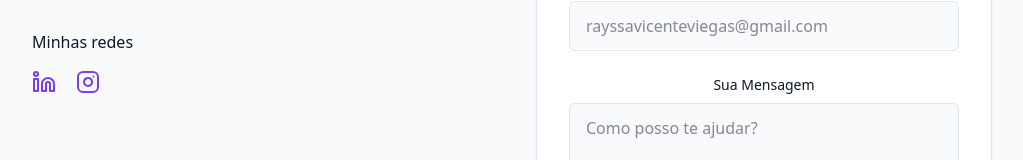
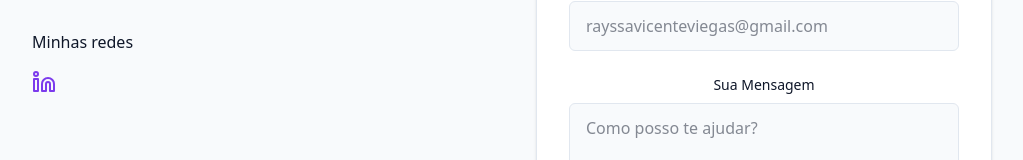
Before and after one commit to RayssaVicente/portifolio, a React (Vite) app: page / in a window 1280 px wide. Shown: the part 4276-4436 px from the top of the page, without its empty margins (128-1151 px from the left). Built offline with nearby package versions, Linux system fonts and the light colour scheme.

Commit message:
Update ContactSection.jsx

```diff
--- a/src/components/ContactSection.jsx
+++ b/src/components/ContactSection.jsx
@@ -81,12 +81,12 @@
                                 <div className="pt-8">
                                     <h4 className="font-medium mb-4">Minhas redes</h4>
                                     <div className="flex space-x-5 justify-center md:justify-start">
-                                        <a href="https://linkedin.com/in/rayssavicente" target="_blank" rel="noopener noreferrer" className="hover:scale-110 transition-transform text-primary">
+                                        <a href="https://www.linkedin.com/in/rayssa-vicente-viegas-0b3027201/" target="_blank" rel="noopener noreferrer" className="hover:scale-110 transition-transform text-primary">
                                             <Linkedin className="h-6 w-6" />
                                         </a>
-                                        <a href="https://instagram.com/rayssavicente" target="_blank" rel="noopener noreferrer" className="hover:scale-110 transition-transform text-primary">
+                                        {/* <a href="https://instagram.com/rayssavicente" target="_blank" rel="noopener noreferrer" className="hover:scale-110 transition-transform text-primary">
                                             <Instagram className="h-6 w-6" />
-                                        </a>
+                                        </a> */}
                                     </div>
                                 </div>
                             </div>
```
